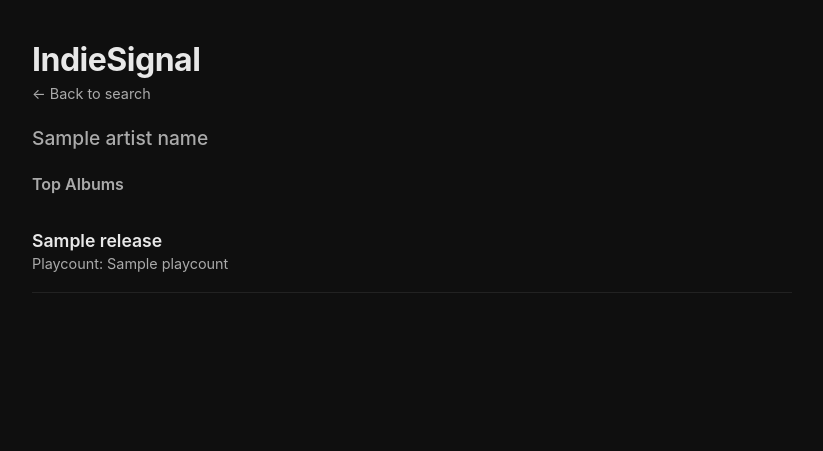
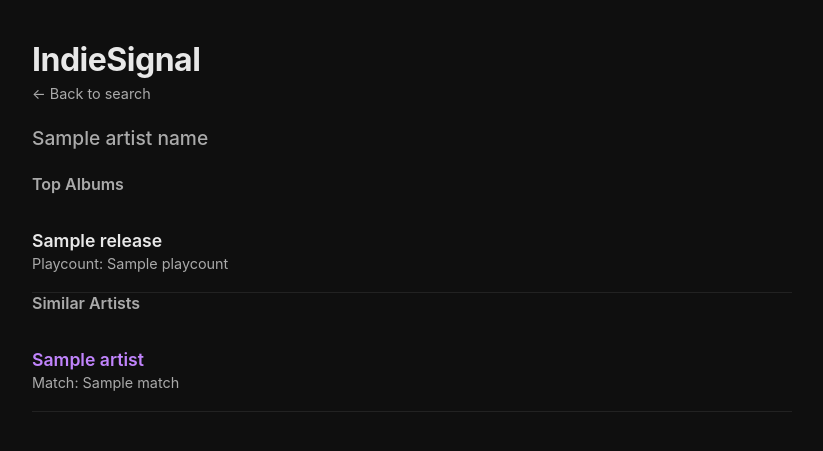
Before and after one commit to shaletenerelli/indiesignal, a Flask app: template templates/artist.html in a window 1280 px wide. Shown: the top 451 px of the page, without its empty margins (228-1051 px from the left). Run offline with Flask 3, Linux system fonts and the light colour scheme; the template is opened without the code that fills it: most values are stand-ins (such as "Sample title", 1, 10 or a date in 2020).

Commit message:
Add similar artists feature

```diff
--- a/app.py
+++ b/app.py
@@ -1,5 +1,5 @@
 from flask import Flask, render_template, request
-from main import search_artists, save_artists, query_artists, fetch_releases, save_releases, query_releases
+from main import search_artists, save_artists, query_artists, fetch_releases, save_releases, query_releases, fetch_similar_artists
 
 app = Flask(__name__)
 
@@ -30,7 +30,8 @@ def artist(artist_name):
     artist_name = artist_name.replace("+", " ")
     releases = fetch_releases(artist_name, limit=10)
     save_releases(releases)
-    return render_template("artist.html", artist_name=artist_name, releases=releases)
+    similar = fetch_similar_artists(artist_name, limit=5)
+    return render_template("artist.html", artist_name=artist_name, releases=releases, similar=similar)
 
 
 if __name__ == "__main__":
--- a/main.py
+++ b/main.py
@@ -150,6 +150,32 @@ def fetch_releases(artist_name, limit=10):
     return releases
 
 
+def fetch_similar_artists(artist_name, limit=5):
+    """
+    Fetch similar artists from Last.fm for a given artist name.
+    """
+
+    params = {
+        "method": "artist.getsimilar",
+        "artist": artist_name,
+        "api_key": API_KEY,
+        "format": "json",
+        "limit": limit
+    }
+
+    response = requests.get(BASE_URL, params=params)
+
+    time.sleep(0.25)
+
+    response.raise_for_status()
+
+    data = response.json()
+
+    similar = data.get("similarartists", {}).get("artist", [])
+
+    return similar
+
+
 def save_releases(releases):
     """
     Save release dictionaries into the releases table.
--- a/templates/artist.html
+++ b/templates/artist.html
@@ -19,5 +19,15 @@
     {% else %}
         <p>No albums found.</p>
     {% endif %}
+    <h3>Similar Artists</h3>
+    {% if similar %}
+        {% for artist in similar %}
+            <div class="artist-card">
+                <p><span class="artist-name"><a href="/artist/{{ artist.name }}">{{ artist.name }}</a></span></p>
+                <p>Match: {{ artist.match }}</p>
+            </div>
+        {% endfor %}
+    {% else %}
+        <p>No similar artists found.</p>
+    {% endif %}
 </body>
-</html>
```
